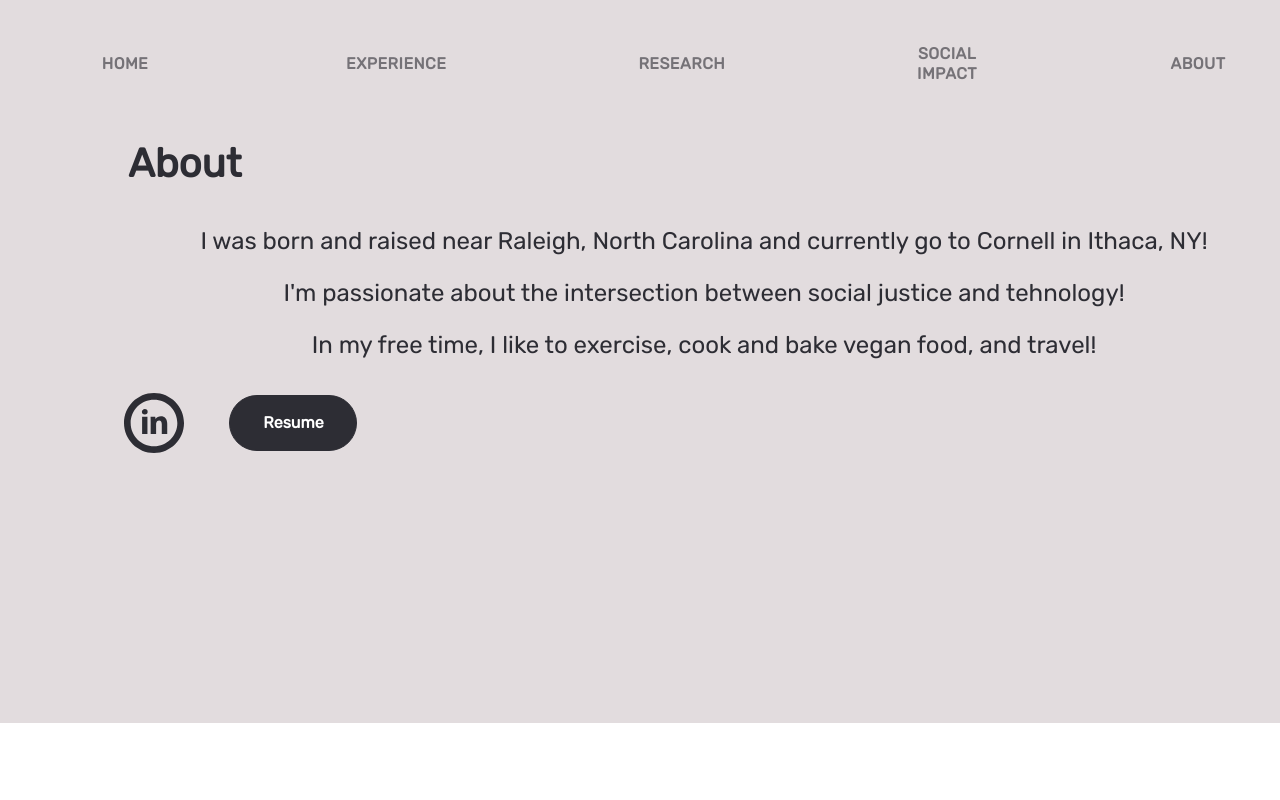
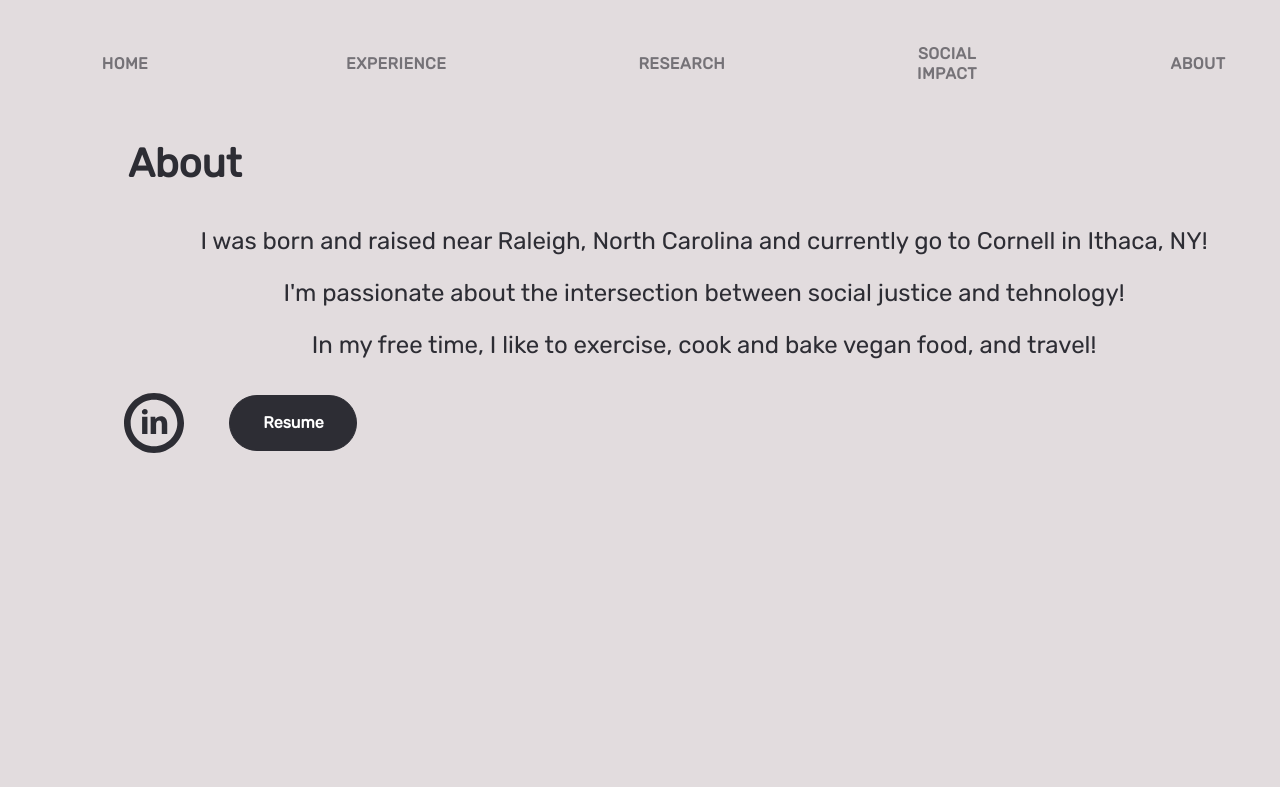
Before and after one commit to ananyaseelam/ananyaseelam.github.io, a React (Create React App) app: page /about in a window 1280 px wide. Built offline with nearby package versions, Linux system fonts and the light colour scheme.

Commit message:
padding on about page

```diff
--- a/src/pages/Page.css
+++ b/src/pages/Page.css
@@ -215,7 +215,7 @@
   display: flex;
   flex-direction: row;
   margin-left: 7%;
-  padding-bottom: 20%;
+  padding-bottom: 25%;
 }
 
 .resumebtntext{
```
